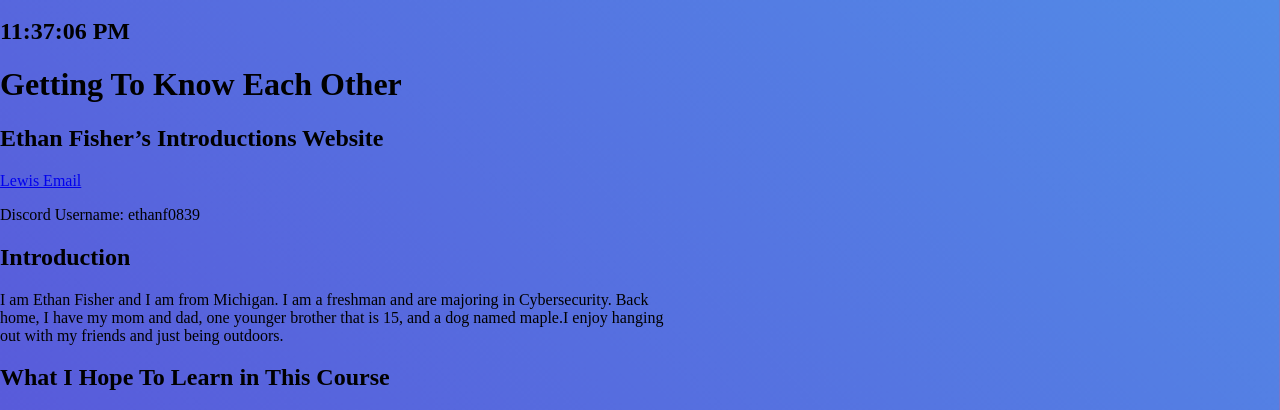
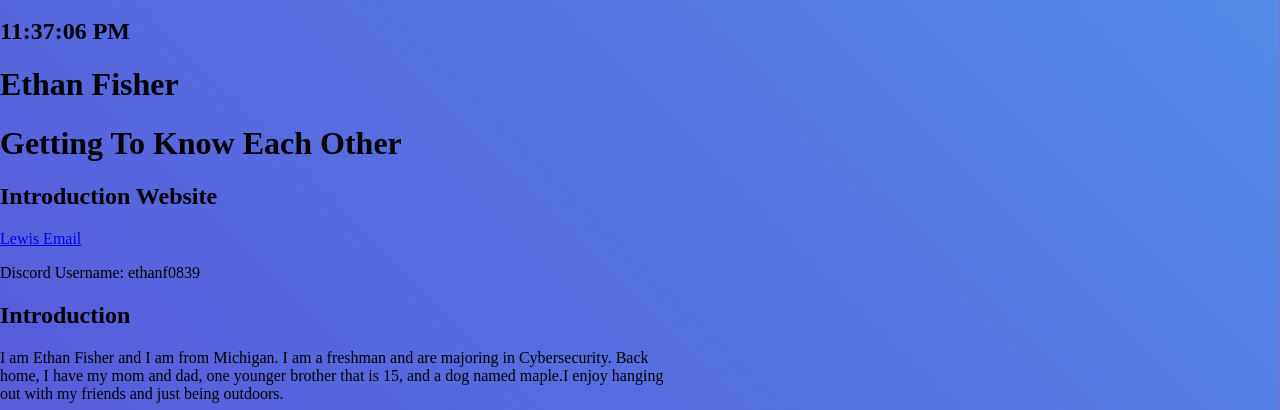
Before and after one commit to ethangfisher/gtneoe, a plain HTML site: page index.html in a window 1280 px wide. Shown: the part 756-1166 px from the top of the page. Drawn offline with nearby package versions, Linux system fonts and the light colour scheme.

Commit message:
Update files.

```diff
--- a/index.html
+++ b/index.html
@@ -41,8 +41,20 @@
   setInterval(updateClock, 1000);
   updateClock();
 </script>
+  <body>
+
+  <!-- Your name text -->
+  <h1 id="name" onclick="changeColor()">Ethan Fisher</h1>
+
+  <!-- JavaScript -->
+  <script>
+    function changeColor() {
+      document.getElementById("name").style.color = "blue";
+    }
+  </script>
+  </body>
   <h1>Getting To Know Each Other</h1>
-  <h2>Ethan Fisher’s Introductions Website</h2>
+  <h2>Introduction Website</h2>
   <p></p><a href="mailto:ethangfisher@lewisu.edu">Lewis Email</a></p>
 <p>Discord Username: ethanf0839</p>
 <h2>Introduction</h2>
```
